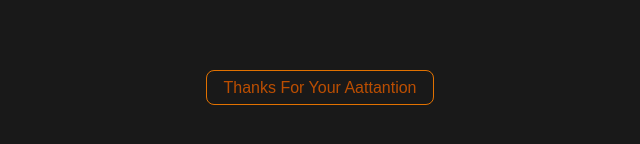
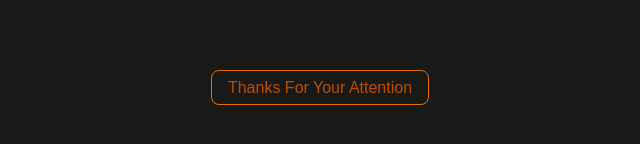
Before and after one commit to Afyadh-co/Portofolio-1, a website: page dist/about.html in a window 1280 px wide. Shown: the part 916-1060 px from the top of the page, 320-960 px from the left. Drawn offline with Linux system fonts and the light colour scheme.

Commit message:
commit-3

```diff
--- a/dist/about.html
+++ b/dist/about.html
@@ -103,7 +103,7 @@
       <a
         href="#hero"
         class="border border-amber-600 rounded-lg py-2 px-4 text-amber-700"
-        >Thanks For Your Aattantion</i
+        >Thanks For Your Attention</i
       ></a>
     </section>
     <script src="/main.js"></script>
```
